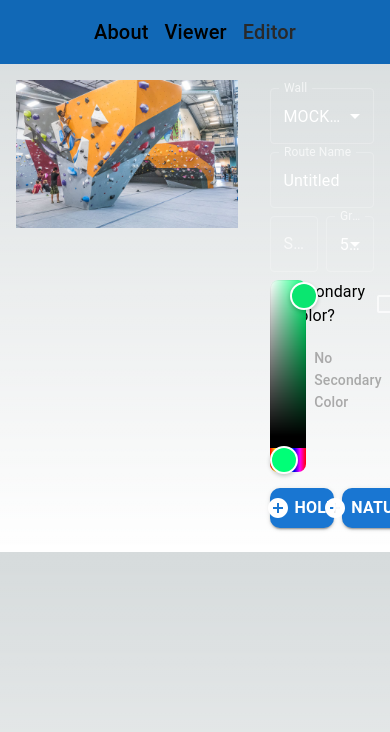
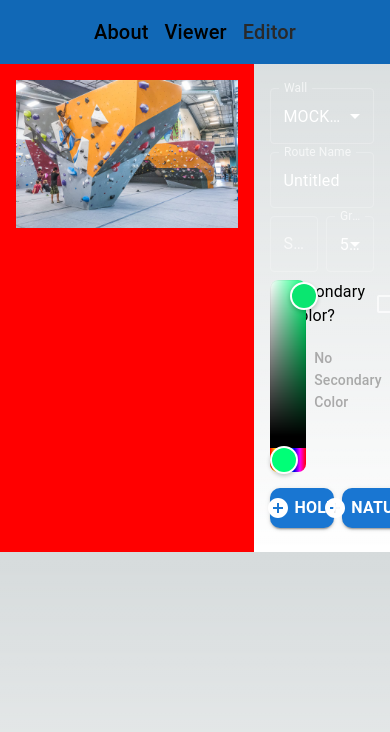
Before and after one commit to tayydev/digital-tape, a Next.js app: page /editor in a window 390 px wide. Shown: the top 732 px of the page. Built offline with nearby package versions, Linux system fonts and the light colour scheme.

Commit message:
mobile limitation

```diff
--- a/src/app/editor/editor.tsx
+++ b/src/app/editor/editor.tsx
@@ -7,6 +7,7 @@ import {ClimbingRoute, defaultRoute} from "@/app/editor/climbingRoute";
 import ImageEditor from "@/app/editor/imageEditor";
 import HoldEditor from "@/app/editor/holdEditor";
 import {Box} from "@mui/system";
+import {Typography} from "@mui/material";
 
 // This function sets up a confirmation dialog when the user attempts to leave the page.
 export const useConfirmOnPageExit = (message: string) => {
@@ -25,6 +26,18 @@ export const useConfirmOnPageExit = (message: string) => {
     }, [message]); // Dependency on 'message' so it updates if message changes
 };
 
+const useMobileDetect = () => {
+    const [isMobile, setIsMobile] = useState(false);
+
+    useEffect(() => {
+        const userAgent = navigator.userAgent || navigator.vendor || window.opera;
+        // Checks for mobile device user-agent patterns
+        setIsMobile(/android|webos|iphone|ipad|ipod|blackberry|iemobile|opera mini/i.test(userAgent.toLowerCase()));
+    }, []);
+
+    return isMobile;
+};
+
 
 interface RouteEditorProps {
     images: string[]
@@ -41,9 +54,13 @@ function RouteEditor(props: RouteEditorProps) {
     const [highlightedHold, setHighlightedHold]: [string | null, (value: (((prevState: (string | null)) => (string | null)) | string | null)) => void] = useState<string|null>(null)
     const [selectedHold, setSelectedHold]: [string | null, (value: (((prevState: (string | null)) => (string | null)) | string | null)) => void] = useState<string|null>(null)
 
+    const isMobile = useMobileDetect()
+
     return <>
-        <Stack direction={"row"}>
-            <Box style={{width: "65%"}} padding={"1rem"}>
+        {isMobile
+            ? <Typography>The Editor is not supported on your display size</Typography>
+            : <Stack direction={"row"}>
+                <Box style={{width: "65%", maxHeight: "90vh", backgroundColor: "red", overflow: "auto"}} padding={"1rem"}>
                     <ImageEditor
                         routeState={[route, setRoute]}
                         highlightedState={[highlightedHold, setHighlightedHold]}
@@ -59,6 +76,7 @@ function RouteEditor(props: RouteEditorProps) {
                     />
                 </Box>
             </Stack>
+        }
     </>
 }
 
```
Lines whose indentation alone changed are shown as unchanged.
